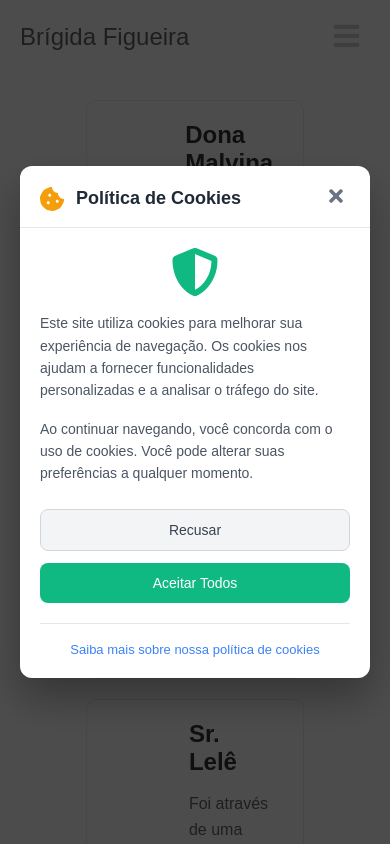
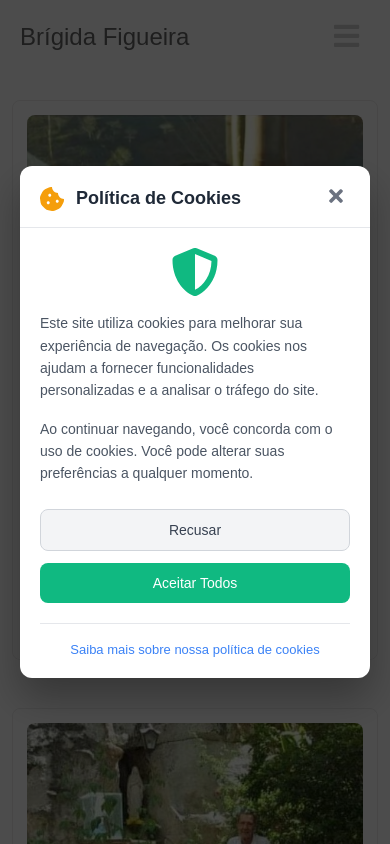
Before and after one commit to jadefr/brigida, a React (Create React App) app: page /testemunhos in a window 390 px wide. Shown: the top 844 px of the page. Built offline with nearby package versions, Linux system fonts and the light colour scheme.

Commit message:
Make Testemunho Group responsive

```diff
--- a/src/components/ImageSource/ImageSource.css
+++ b/src/components/ImageSource/ImageSource.css
@@ -25,9 +25,6 @@
     }
 
     .image-source__container {
-        padding-top: 0;
-        padding-right: 0;
-        padding-left: 0;
-        padding-bottom: 40px;
+        padding: 0;
     }
 }
--- a/src/views/TestemunhoGroup/TestemunhoGroup.css
+++ b/src/views/TestemunhoGroup/TestemunhoGroup.css
@@ -13,6 +13,10 @@
     border-radius: 10px;
     padding: 20px;
     align-items: center;
+}
+
+.testemunho-group__card:last-child {
+    margin-top: 2em;
 }
 
 .testemunho-group__img {
@@ -75,3 +79,56 @@
 .testemunho-group__read-more:hover {
     color: #666;
 }
+
+/* responsive adjustments */
+@media (max-width: 1100px) {
+    .testemunho-group__container {
+        padding: 0 12%;
+    }
+}
+
+@media (max-width: 800px) {
+    .testemunho-group__container {
+        padding: 0 6%;
+        gap: 16px;
+    }
+
+    .testemunho-group__card {
+        grid-template-columns: 1fr;
+        gap: 14px;
+        padding: 16px;
+    }
+
+    .testemunho-group__img {
+        justify-content: flex-start;
+    }
+
+    .testemunho-group__img img {
+        max-width: 100%;
+        width: 100%;
+    }
+
+    .testemunho-group__title {
+        font-size: 1.25rem;
+        margin-bottom: 10px;
+    }
+
+    .testemunho-group__content {
+        margin-bottom: 10px;
+    }
+}
+
+@media (max-width: 480px) {
+    .testemunho-group__container {
+        padding: 0 12px;
+    }
+
+    .testemunho-group__card {
+        padding: 14px;
+        border-radius: 8px;
+    }
+
+    .testemunho-group__title {
+        font-size: 1.125rem;
+    }
+}
```
